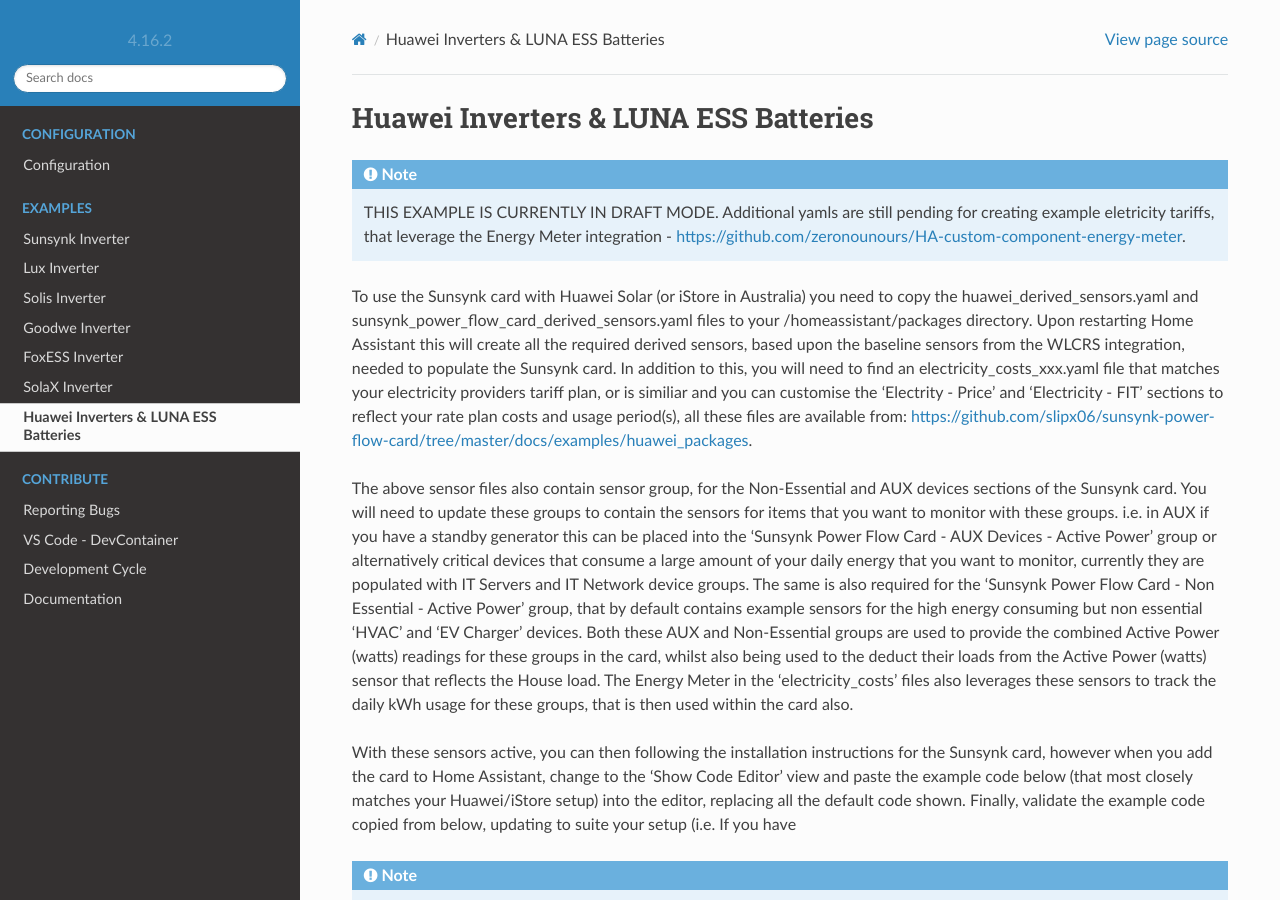
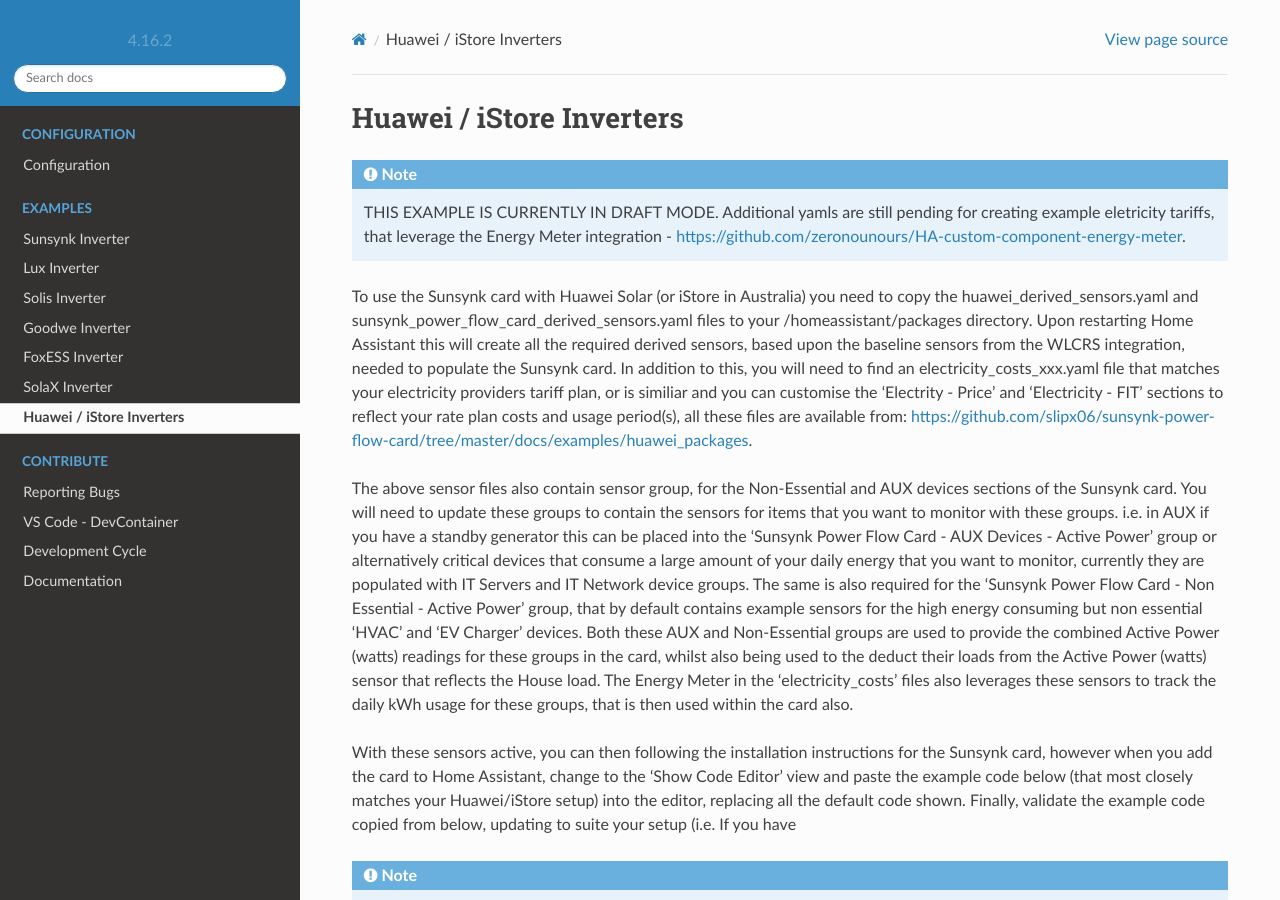
Before and after one commit to slipx06/sunsynk-power-flow-card, a Sphinx documentation site: the page built from docs/examples/huawei.rst, in a window 1280 px wide and 900 px high. Built offline with Sphinx 7.4.7 and the Read the Docs theme 2.0.0, drawn with Linux system fonts in a browser that asks for light colours.

Commit message:
Update huawei.rst

```diff
--- a/docs/examples/huawei.rst
+++ b/docs/examples/huawei.rst
@@ -1,6 +1,6 @@
-#######################################
- Huawei Inverters & LUNA ESS Batteries
-#######################################
+###########################
+ Huawei / iStore Inverters
+###########################
 
 .. note::
 
```
